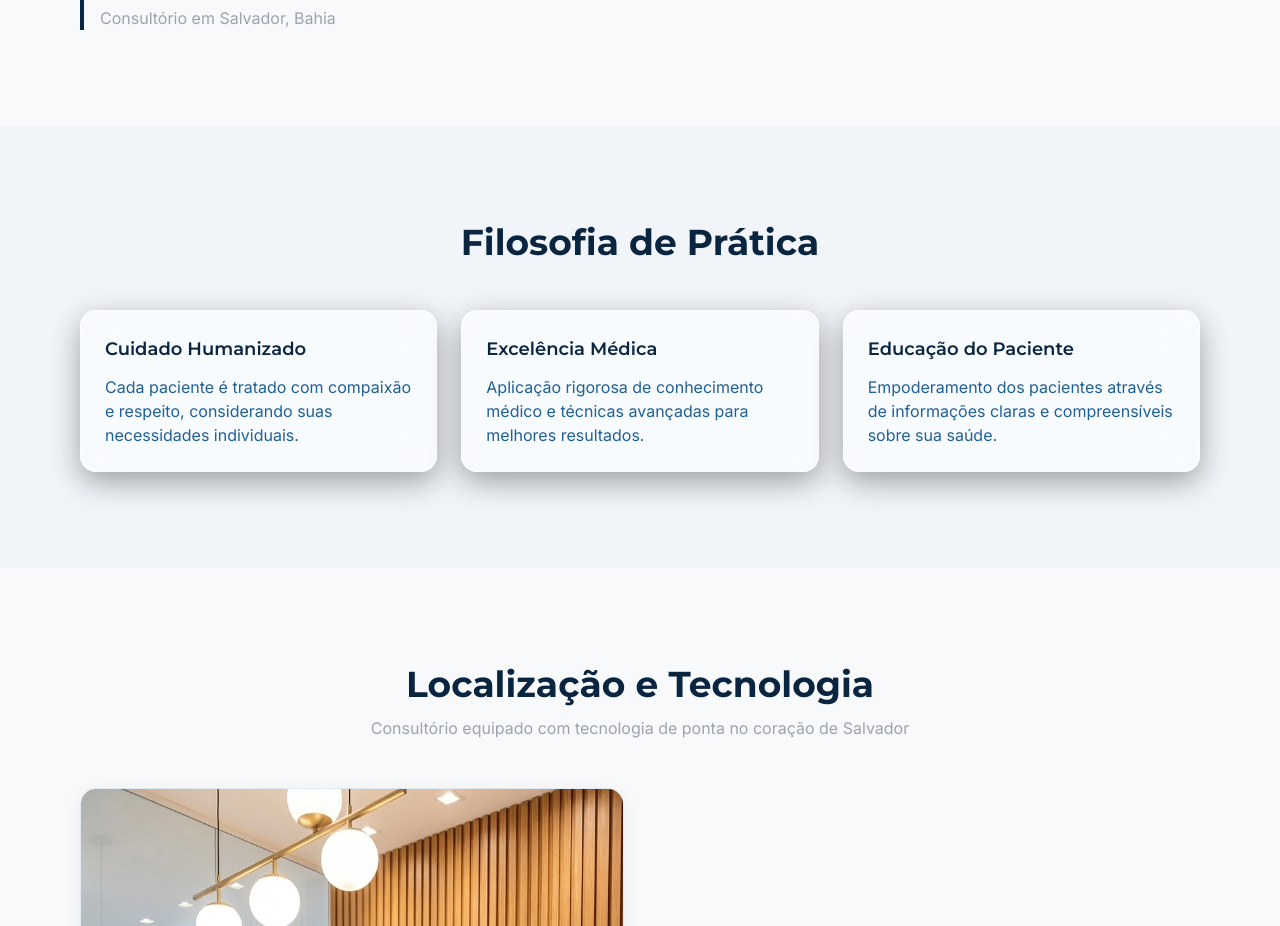
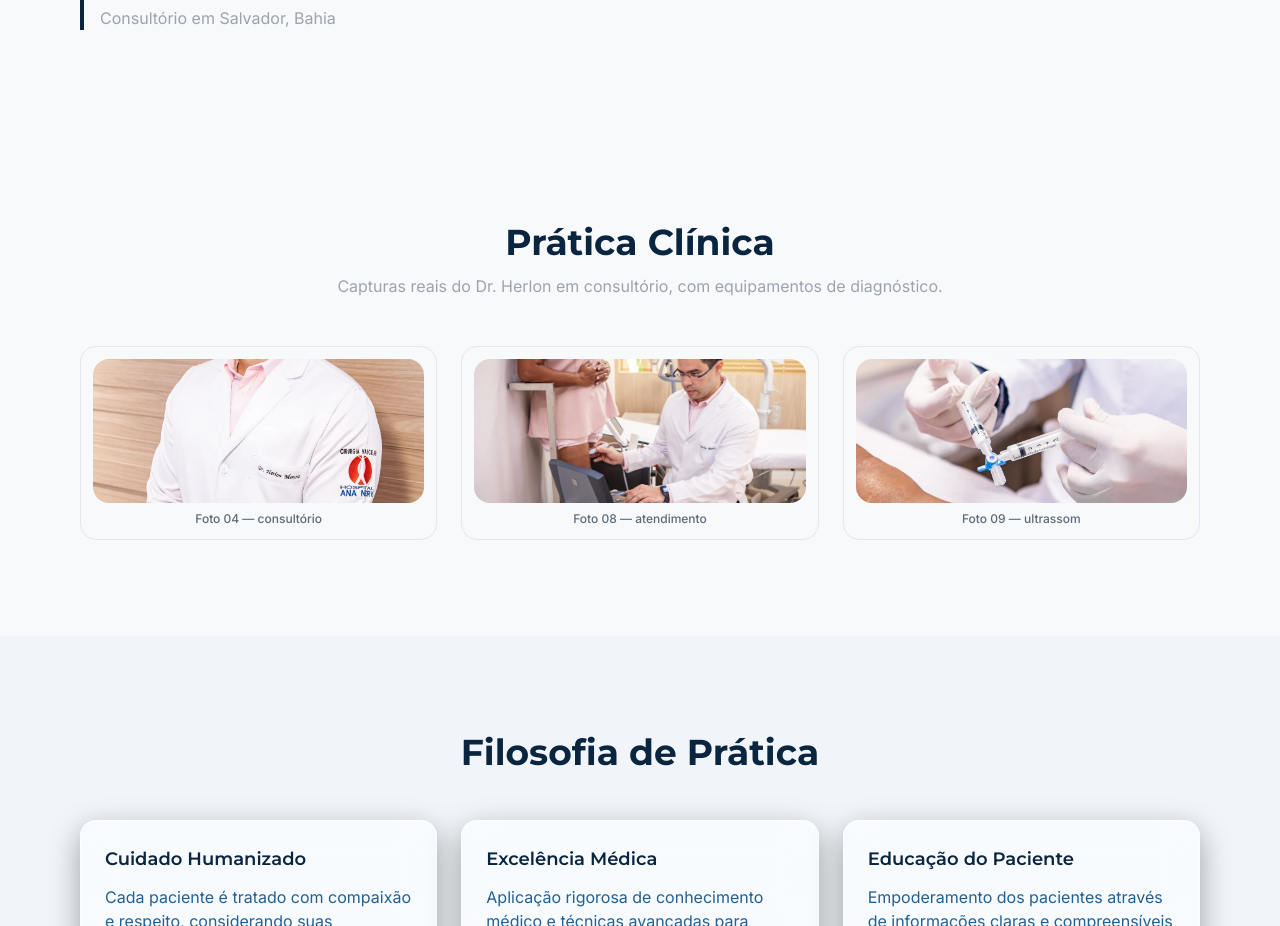
Before and after one commit to hudsonargollo/herlonmoura, a Next.js app: page /sobre in a window 1280 px wide. Shown: the part 2220-3146 px from the top of the page. Built offline with nearby package versions, Linux system fonts and the light colour scheme.

Commit message:
feat: add real doctor photo galleries and SVG illustrations to home + about

```diff
--- a/app/page.tsx
+++ b/app/page.tsx
@@ -254,6 +254,46 @@ export default function Home() {
         </div>
       </section>
 
+      {/* Real doctor photos — multiple distinct portraits */}
+      <section data-analytics-section="fotos-medico" className="py-16 sm:py-24" style={{ backgroundColor: TOKEN.canvas }}>
+        <div className="mx-auto w-full max-w-container px-4 sm:px-6 lg:px-8">
+          <div className="mb-12 text-center">
+            <Eyebrow>Nosso Professor</Eyebrow>
+            <h2 className="mt-3 text-display-md" style={headingStyle}>Atendimento humano e de prática clínica sólida</h2>
+            <p className="mt-3 max-w-2xl text-body-lg" style={mutedStyle}>
+              Múltiplas capturas do Dr. Herlon em ambientes reais de consultório e clínica.
+            </p>
+          </div>
+          <div className="grid grid-cols-2 gap-4 sm:grid-cols-3 lg:grid-cols-5">
+            {[
+              { src: '/images/fotos/photo-09.webp', alt: 'Dr. Herlon realizando exame de ultrassom a paciente', caption: 'Foto 09 — ultrassom' },
+              { src: '/images/fotos/photo-13.webp', alt: 'Dr. Herlon com equipamento de diagnóstico', caption: 'Foto 13 — diagnóstico' },
+              { src: '/images/fotos/photo-17.webp', alt: 'Dr. Herlon em consulta', caption: 'Foto 17 — consulta' },
+              { src: '/images/fotos/photo-20.webp', alt: 'Dr. Herlon em atendimento', caption: 'Foto 20 — atendimento' },
+              { src: '/images/fotos/photo-01.webp', alt: 'Dr. Herlon em consultório', caption: 'Foto 01 — consultório' },
+            ].map((photo, idx) => (
+              <div key={photo.src} className="group relative overflow-hidden rounded-xl border transition-transform duration-500 hover:scale-105" style={{ borderColor: TOKEN.cardBorder }}>
+                <Image
+                  src={photo.src}
+                  alt={photo.alt}
+                  width={320}
+                  height={240}
+                  className="w-full h-32 sm:h-40 object-cover transition-transform duration-500 group-hover:scale-105"
+                  priority={idx === 0}
+                />
+                <div className="absolute inset-0 bg-primary/0 opacity-0 group-hover:opacity-100 transition-opacity duration-300 rounded-xl flex items-end justify-between p-3">
+                  <span className="text-xs font-medium text-white drop-shadow-md">{photo.caption}</span>
+                  <svg className="h-4 w-4 text-white/80" fill="none" viewBox="0 0 24 24" stroke="currentColor" strokeWidth={2}>
+                    <path strokeLinecap="round" strokeLinejoin="round" d="M3 9a2 2 0 012-2h2.5a2 2 0 011.6.8l.8 2.4a2 2 0 01-.8 1.6H17.5a2 2 0 01-1.6.8l-.8-2.4a2 2 0 01-.8-1.6H5.5a2 2 0 01-2-2V9z" />
+                    <circle cx="12" cy="13" r="3" />
+                  </svg>
+                </div>
+              </div>
+            ))}
+          </div>
+        </div>
+      </section>
+
       {/* Trust & Credibility Ticker Bar */}
       <section data-analytics-section="trust-ticker" className="border-y py-6" style={{ borderColor: TOKEN.border, backgroundColor: TOKEN.surface }}>
         <div className="mx-auto w-full max-w-container px-4 sm:px-6">
@@ -417,6 +457,35 @@ export default function Home() {
               <p className="mb-4 text-body-small font-semibold" style={{ color: TOKEN.actionPrimary }}>
                 Se você tem algum dos sintomas abaixo, podemos te ajudar.
               </p>
+
+              {/* Small vascular illustration — legs */}
+              <div className="rounded-2xl border p-4 sm:p-5" style={{ borderColor: TOKEN.cardBorder, backgroundColor: TOKEN.cardBg }}>
+                <svg
+                  viewBox="0 0 200 120" className="h-24 w-full sm:h-28"
+                  style={{ color: 'var(--s-color-action-primary)' }}
+                  fill="none" stroke="currentColor" strokeWidth={2.5} strokeLinecap="round" strokeLinejoin="round"
+                >
+                  {/* body / torso */}
+                  <ellipse cx="100" cy="40" rx="48" ry="18" />
+                  {/* legs (femoral) */}
+                  <path d="M58 40 L34 96" />
+                  <path d="M142 40 L166 96" />
+                  <path d="M66 40 L44 96" />
+                  <path d="M134 40 L156 96" />
+                  {/* veins (blue) */}
+                  <path d="M66 42 C 50 60, 46 80, 44 96" stroke="#68A9F2" strokeWidth={1.6} opacity={0.8} />
+                  <path d="M134 42 C 150 60, 154 80, 156 96" stroke="#68A9F2" strokeWidth={1.6} opacity={0.8} />
+                  {/* artery (red) */}
+                  <path d="M58 44 C 44 62, 42 82, 42 96" stroke="#F56565" strokeWidth={1.4} opacity={0.7} />
+                  <path d="M142 44 C 156 62, 158 82, 158 96" stroke="#F56565" strokeWidth={1.4} opacity={0.7} />
+                  {/* labels */}
+                  <text x="42" y="108" fontSize="9" fill="currentColor" opacity={0.7} fontFamily="monospace">perna</text>
+                  <text x="158" y="108" fontSize="9" fill="currentColor" opacity={0.7} fontFamily="monospace">perna</text>
+                </svg>
+                <p className="mt-3 text-center text-caption" style={{ color: TOKEN.muted }}>
+                  Rede vascular dos membros inferiores — refluo venoso e risco tromboembólico
+                </p>
+              </div>
 
               <ul className="space-y-3">
                 {LEG_SYMPTOMS.map((symp) => (
--- a/app/sobre/page.tsx
+++ b/app/sobre/page.tsx
@@ -252,6 +252,51 @@ export default function AboutPage() {
         </Container>
       </section>
 
+      {/* Real doctor photos — clinical practice */}
+      <section className="py-16 md:py-24">
+        <Container>
+          <motion.div
+            className="mb-12 text-center"
+            initial={{ opacity: 0, y: 20 }}
+            whileInView={{ opacity: 1, y: 0 }}
+            viewport={{ once: true }}
+            transition={{ duration: 0.6 }}
+          >
+            <h2 className="text-3xl font-bold text-primary md:text-4xl">Prática Clínica</h2>
+            <p className="mt-3 text-gray-400">
+              Capturas reais do Dr. Herlon em consultório, com equipamentos de diagnóstico.
+            </p>
+          </motion.div>
+
+          <motion.div
+            className="grid gap-6 md:grid-cols-3"
+            variants={containerVariants}
+            initial="hidden"
+            whileInView="visible"
+            viewport={{ once: true }}
+          >
+            {[
+              { src: '/images/fotos/photo-04.webp', alt: 'Dr. Herlon Moura em consultório', caption: 'Foto 04 — consultório' },
+              { src: '/images/fotos/photo-08.webp', alt: 'Dr. Herlon sorrindo', caption: 'Foto 08 — atendimento' },
+              { src: '/images/fotos/photo-09.webp', alt: 'Dr. Herlon realizando ultrassom', caption: 'Foto 09 — ultrassom' },
+            ].map((photo, index) => (
+              <div key={photo.src} className="rounded-2xl border p-3" style={{ borderColor: 'var(--c-card-border)' }}>
+                <div className="overflow-hidden rounded-xl">
+                  <Image
+                    src={photo.src}
+                    alt={photo.alt}
+                    width={360}
+                    height={280}
+                    className="w-full h-36 object-cover"
+                  />
+                </div>
+                <p className="mt-2 text-center text-caption" style={{ color: 'var(--s-color-content-muted)' }}>{photo.caption}</p>
+              </div>
+            ))}
+          </motion.div>
+        </Container>
+      </section>
+
       {/* Practice Philosophy Section */}
       <section className="bg-bg-secondary py-16 md:py-24">
         <Container>
```
